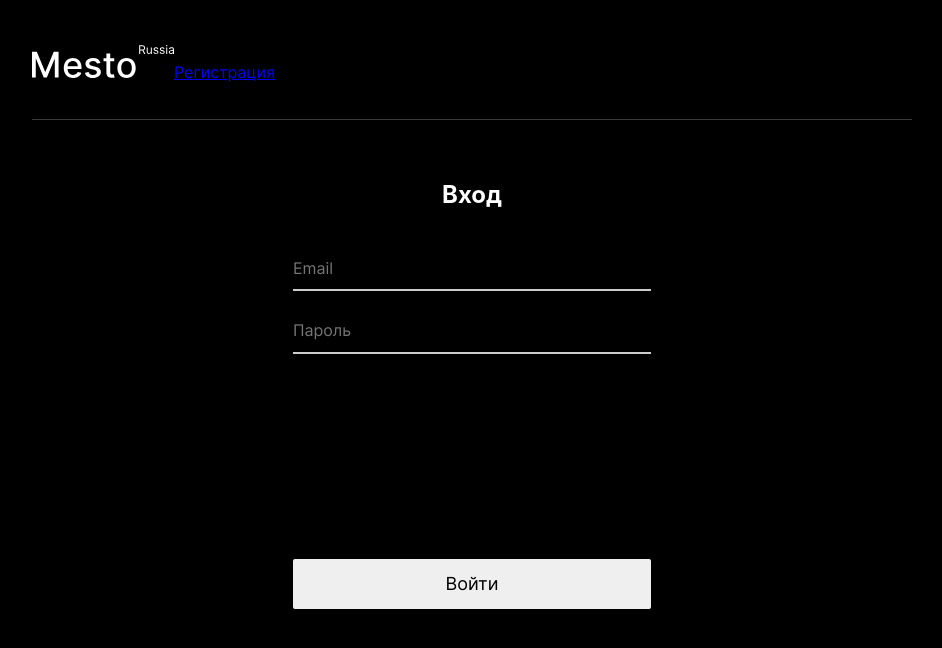
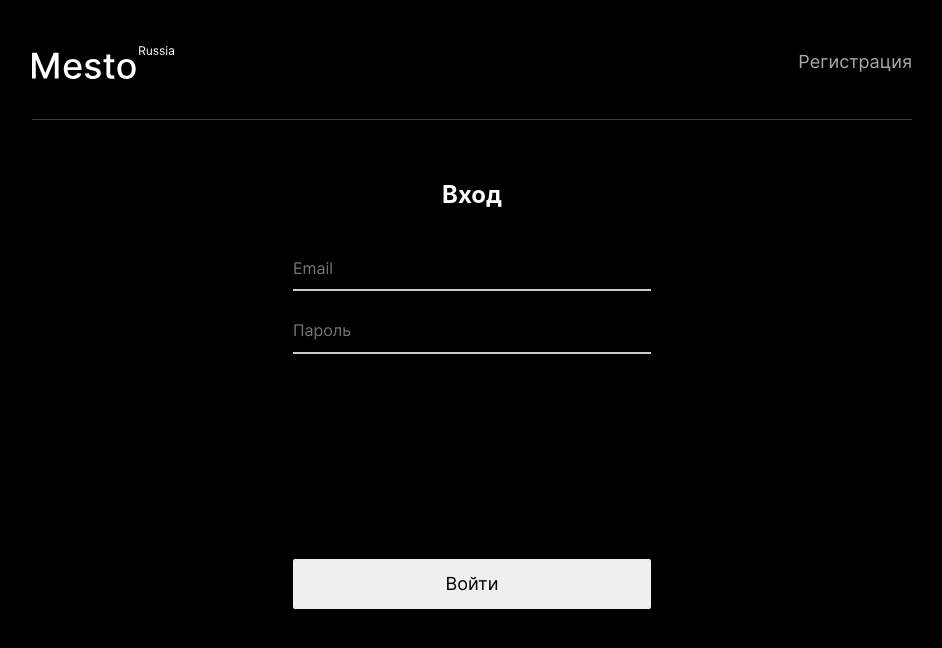
Before and after one commit to Yurikze/react-mesto-auth, a React (Create React App) app: page /sign-in in a window 1280 px wide. Shown: the top 648 px of the page, without its empty margins (168-1110 px from the left). Built offline with nearby package versions, Linux system fonts and the light colour scheme; no server answers; a web font is replaced by a local one.

Commit message:
feat: finish header links logic

```diff
--- /dev/null
+++ b/src/blocks/header/__link/header__link.css
@@ -0,0 +1,5 @@
+.header__link {
+  color: #A9A9A9;
+  font-size: 18px;
+  text-decoration: none;
+}
--- /dev/null
+++ b/src/blocks/header/__user-info/header__user-info.css
@@ -0,0 +1,3 @@
+.header__user-info {
+  display: flex;
+}
--- /dev/null
+++ b/src/blocks/header/__user/header__user.css
@@ -0,0 +1,4 @@
+.header__user {
+  margin: 0;
+  margin-right: 24px;
+}
--- a/src/blocks/header/header.css
+++ b/src/blocks/header/header.css
@@ -3,9 +3,13 @@
   max-width: 880px;
   width: 100%;
   margin: 0 auto;
-  padding: 45px 0 0;
+  padding: 45px 0 40px;
   border-bottom: 1px solid rgba(84, 84, 84, 0.7);
   box-sizing: border-box;
+  display: flex;
+  color: #fff;
+  align-items: center;
+  justify-content: space-between;
 }
 
 @media (max-width: 990px) {
--- a/src/components/App.js
+++ b/src/components/App.js
@@ -1,5 +1,5 @@
 import React, { useState } from 'react';
-import { Route, Switch, Redirect } from 'react-router-dom';
+import { Route, Switch, Redirect, useHistory } from 'react-router-dom';
 import Footer from './Footer';
 import Header from './Header';
 import Main from './Main';
@@ -17,6 +17,7 @@ import Register from './Register';
 import ProtectedRoute from './ProtectedRoute';
 
 function App() {
+  const history = useHistory();
   const [loggedIn, setLoggedIn] = React.useState(false);
   const [isEditProfilePopupOpen, setIsEditProfilePopupOpen] =
     React.useState(false);
@@ -33,7 +34,10 @@ function App() {
   React.useEffect(() => {
     async function fetchUserData() {
       const userData = await api.getUserInfo();
-      setCurrentUser(userData);
+      setCurrentUser((user) => ({
+        ...user,
+        ...userData,
+      }));
     }
     try {
       fetchUserData();
@@ -54,14 +58,48 @@ function App() {
     }
   }, []);
 
+  const tokenCheck = () => {
+    const token = localStorage.getItem('token');
+    if (!token) {
+      return;
+    }
+
+    auth.getContent(localStorage.getItem('token')).then((res) => {
+      setLoggedIn(true);
+      console.log(res);
+      setCurrentUser((user) => ({
+        ...user,
+        email: res.data.email,
+      }));
+    });
+  };
+
+  React.useEffect(() => {
+    if (loggedIn) {
+      history.push('/');
+    }
+  }, [loggedIn]);
+
+  React.useEffect(() => {
+    tokenCheck();
+  }, []);
+
   const onRegister = (data) => {
     return auth.signup(data);
   };
 
   const onLogin = (data) => {
-    console.log(data);
-    return auth.signin(data);
+    return auth.signin(data).then((res) => {
+      localStorage.setItem('token', res.token);
+      tokenCheck();
+    });
   };
+
+  const onLogout = () => {
+    setLoggedIn(false)
+    localStorage.removeItem('token')
+    history.push('/sign-in')
+  }
 
   const handleCardLike = (card) => {
     const isLiked = card.likes.some((i) => i._id === currentUser._id);
@@ -92,7 +130,10 @@ function App() {
     api
       .updateUserInfo(userData)
       .then((res) => {
-        setCurrentUser(res);
+        setCurrentUser((user) => ({
+          ...user,
+          ...res,
+        }));
         closeAllPopups();
       })
       .catch((err) => console.log(err))
@@ -163,7 +204,7 @@ function App() {
     <div className="page">
       <CurrentUserContext.Provider value={currentUser}>
         <LoadingContext.Provider value={isLoading}>
-          <Header />
+          <Header loggedIn={loggedIn} onLogout={onLogout} />
           <Switch>
             <Route path="/sign-up">
               <Register onRegister={onRegister} />
@@ -211,7 +252,7 @@ function App() {
             </ProtectedRoute>
 
             <Route path="*">
-              {!loggedIn ? <Redirect to="/sign-in" /> : <Redirect to="/" />}
+              <Redirect to="/" />
             </Route>
           </Switch>
         </LoadingContext.Provider>
--- a/src/components/Header.js
+++ b/src/components/Header.js
@@ -1,26 +1,41 @@
-import React, {useEffect, useState} from 'react';
-import { useLocation, useRouteMatch, Link } from 'react-router-dom';
+import React, { useEffect, useState, useContext } from 'react';
+import { useLocation, Link } from 'react-router-dom';
+import { CurrentUserContext } from '../contexts/CurrentUserContext';
 import logo from '../images/logo.svg';
 
-const Header = () => {
-
-  const location = useLocation()
-  const [linkText, setLinkText] = useState('')
+const Header = ({ loggedIn, onLogout }) => {
+  const user = useContext(CurrentUserContext);
+  const location = useLocation();
+  const [linkText, setLinkText] = useState('');
 
   useEffect(() => {
-    if (location.pathname === '/sign-in') return setLinkText('Регистрация')
-    if (location.pathname === '/sign-up') return setLinkText('Войти')
-  }, [location])
+    if (location.pathname === '/sign-in') return setLinkText('Регистрация');
+    if (location.pathname === '/sign-up') return setLinkText('Войти');
+  }, [location]);
 
-
+  console.log(user);
 
   return (
     <header className="header">
       <img src={logo} alt="Логотип сайта" className="header__logo" />
-      <Link to={location => {
-        if (location.pathname === '/sign-in') return 'sign-up'
-        if (location.pathname === '/sign-up') return 'sign-in'
-      }}>{linkText}</Link>
+      {loggedIn ? (
+        <div className="header__user-info">
+          <p className="header__user">{user.email}</p>
+          <Link className="header__link" onClick={onLogout}>
+            Выйти
+          </Link>
+        </div>
+      ) : (
+        <Link
+          className="header__link"
+          to={(location) => {
+            if (location.pathname === '/sign-in') return 'sign-up';
+            if (location.pathname === '/sign-up') return 'sign-in';
+          }}
+        >
+          {linkText}
+        </Link>
+      )}
     </header>
   );
 };
--- a/src/components/Register.js
+++ b/src/components/Register.js
@@ -23,7 +23,7 @@ const Register = ({onRegister, ...props}) => {
 
   const handleSubmit = (e) => {
     e.preventDefault()
-    return onRegister(registerData)
+    onRegister(registerData)
     .then((res) => {
       setRegisterSuccess(true)
       setRegisterData({
--- a/src/index.css
+++ b/src/index.css
@@ -3,6 +3,9 @@
 @import url("./blocks/page/page.css");
 @import url("./blocks/header/header.css");
 @import url("./blocks/header/__logo/header__logo.css");
+@import url("./blocks/header/__user-info/header__user-info.css");
+@import url("./blocks/header/__user/header__user.css");
+@import url("./blocks/header/__link/header__link.css");
 @import url("./blocks/main/main.css");
 @import url("./blocks/main/main.css");
 @import url("./blocks/profile/profile.css");
--- a/src/utils/auth.js
+++ b/src/utils/auth.js
@@ -11,7 +11,7 @@ class Auth {
   }
 
   signup({ email, password }) {
-    console.log(email, password)
+    console.log(email, password);
     return fetch(`${this.baseUrl}/signup`, {
       method: 'POST',
       headers: this.headers,
@@ -26,6 +26,13 @@ class Auth {
       body: JSON.stringify({ email, password }),
     }).then(this._parseResponse);
   }
+
+  getContent(token) {
+    return fetch(`${this.baseUrl}/users/me`, {
+      method: 'GET',
+      headers: { ...this.headers, Authorization: `Bearer ${token}` },
+    }).then(this._parseResponse);
+  }
 }
 
 const auth = new Auth({
```
